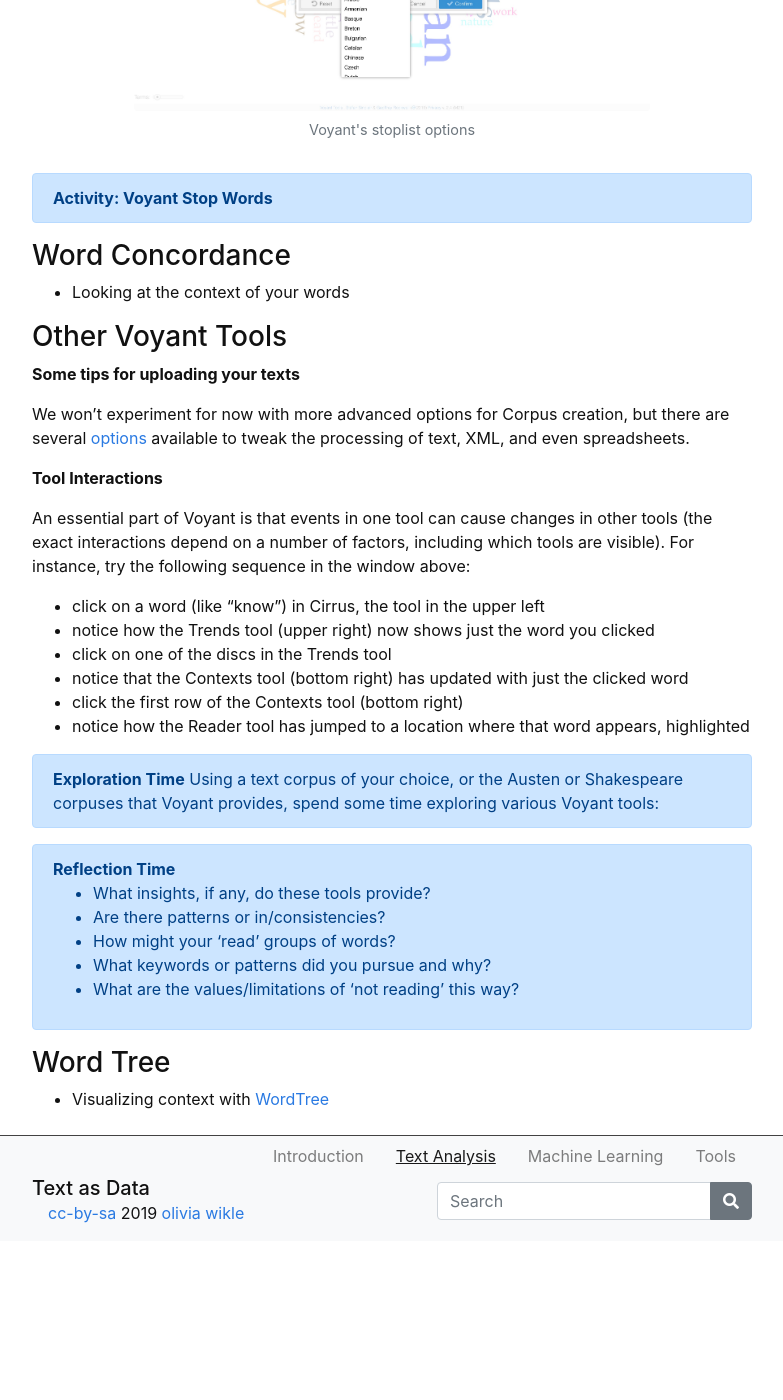
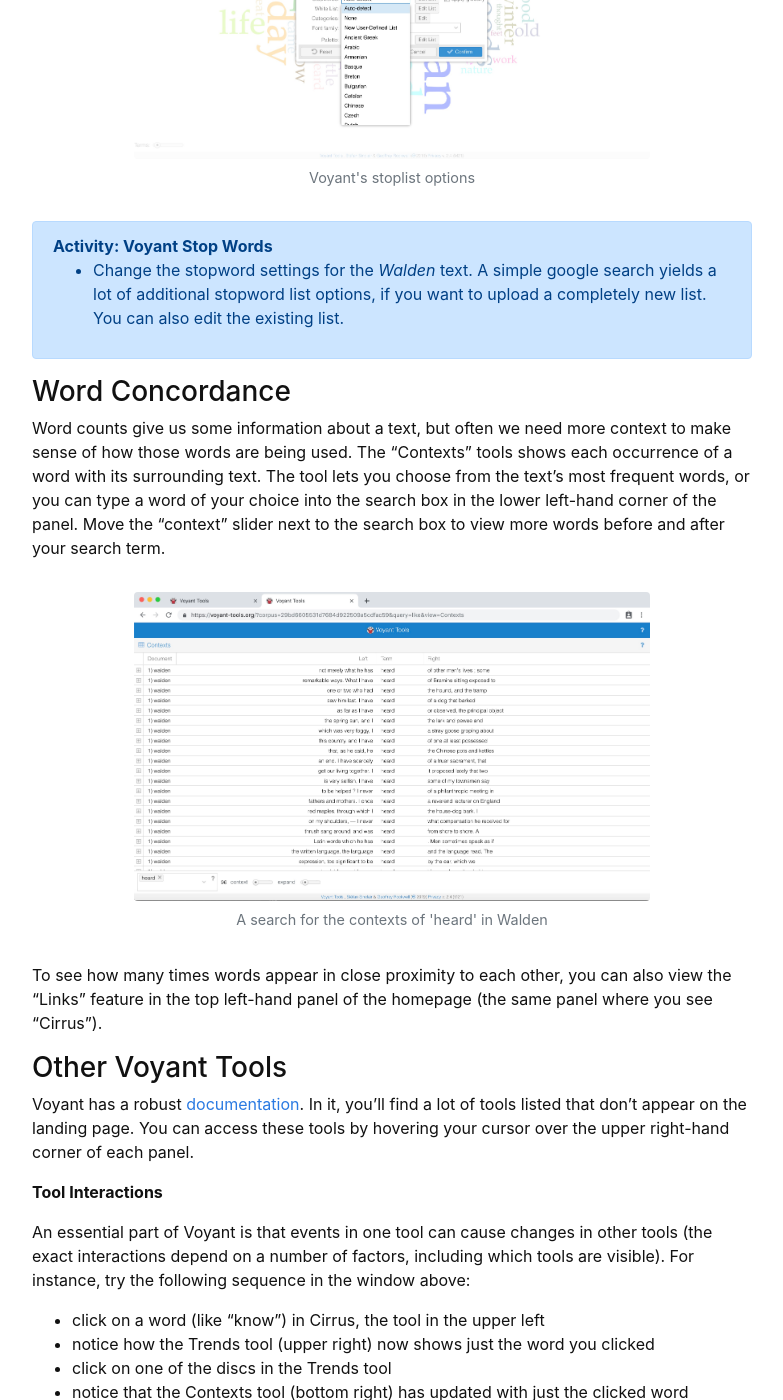
Before and after one commit to owikle/topicmodeling, a Jekyll site: the page built from content/1-analysis.md, in a window 1280 px wide and 1400 px high, scrolled down 5113 px. Shown: the whole window, without its empty margins (248-1031 px from the left). Built offline with Jekyll 4.4.1, drawn with Linux system fonts in a browser that asks for light colours; before the commit the page ends 6354 px from its top, so only the background shows below that; some of the changed text lies outside the part shown.

Commit message:
adding analysis content

```diff
--- a/content/1-analysis.md
+++ b/content/1-analysis.md
@@ -74,7 +74,7 @@ Voyant Tools is intended as a tool for exploration and to assist with interpreta
 
 **Stopword List**
 
-A stopword is a word (usually a commonly-used word) that an application has been programmed to ignore. Usually, stopword lists contain common words such as a, an, the, and, to, from, etc. Stopword lists are customizable, allowing the researcher to remove words such as character or place names from the analysis. Voyant automatically analyzes your text using a stop word list, but you can delete or edit this list as you see fit.
+A stopword is a word (usually a commonly-used word) that an application has been programmed to ignore. Usually, stopword lists contain common words such as a, an, the, and, to, from, etc. Sometimes, it can be useful to add common words like person names or place names, depending on what your research question is. Stopword lists are customizable, allowing the researcher to remove words such as character or place names from the analysis. Voyant automatically analyzes your text using a stop word list, but you can delete or edit this list as you see fit.
 
 Compare the following two screenshots. The first uses Voyant's *Auto-detect* stopword setting. In this case, it has recognized this text as English, so it is using a standard English stopword list. The second uses Voyant's *None* stopword setting.
 
@@ -88,21 +88,23 @@ If you have your own stopword list, you can upload this instead. Or you can simp
 
 {% include figure.html img="stoplist.jpg" alt="voyant stoplist dropdown" caption="Voyant's stoplist options" width="75%" %}
 
-
 {% capture text %}
 **Activity: Voyant Stop Words**
-
+- Change the stopword settings for the *Walden* text. A simple google search yields a lot of additional stopword list options, if you want to upload a completely new list. You can also edit the existing list.
 {% endcapture %}
 {% include alert.md text=text color=secondary %}
 
 ### Word Concordance
-- Looking at the context of your words
+
+Word counts give us some information about a text, but often we need more context to make sense of how those words are being used. The "Contexts" tools shows each occurrence of a word with its surrounding text. The tool lets you choose from the text's most frequent words, or you can type a word of your choice into the search box in the lower left-hand corner of the panel. Move the "context" slider next to the search box to view more words before and after your search term.
+
+{% include figure.html img="contexts.jpg" alt="voyant-contexts" caption="A search for the contexts of 'heard' in Walden" width="75%" %}
+
+To see how many times words appear in close proximity to each other, you can also view the "Links" feature in the top left-hand panel of the homepage (the same panel where you see "Cirrus").
 
 ### Other Voyant Tools
 
-**Some tips for uploading your texts**
-
-We won't experiment for now with more advanced options for Corpus creation, but there are several [options](https://voyant-tools.org/docs/#!/guide/corpuscreator-section-options) available to tweak the processing of text, XML, and even spreadsheets.
+Voyant has a robust [documentation](http://docs.voyant-tools.org/tools/){:target='_blank'}. In it, you'll find a lot of tools listed that don't appear on the landing page. You can access these tools by hovering your cursor over the upper right-hand corner of each panel.
 
 **Tool Interactions**
 
@@ -117,7 +119,13 @@ An essential part of Voyant is that events in one tool can cause changes in othe
 
 {% capture text %}
 **Exploration Time**
-Using a text corpus of your choice, or the Austen or Shakespeare corpuses that Voyant provides, spend some time exploring various Voyant tools:
+
+Let's explore a larger set of texts. Using a text corpus of your choice, spend some time exploring various Voyant tools.
+
+Sample Corpuses:
+- Your own writing
+- The Austen or Shakespeare corpuses that Voyant provides
+- This [corpus](https://www.dropbox.com/s/f7z1i8hg9pzg9wk/American.zip?dl=0){:target='_blank'} of American literature (here's a list of the [titles](https://www.dropbox.com/s/4sug61lqvfw3673/American.xlsx?dl=0)){:target='_blank'} (Curated by [Miriam Posner](https://github.com/miriamposner/voyant-workshop/blob/master/investigating-texts-with-voyant.md))
 {% endcapture %}
 {% include alert.md text=text color=secondary %}
 
@@ -125,6 +133,7 @@ Using a text corpus of your choice, or the Austen or Shakespeare corpuses that V
 **Reflection Time**
 - What insights, if any, do these tools provide?
 - Are there patterns or in/consistencies?
+    - Do you trust these patterns? Could you verify their accuracy somehow?
 - How might your 'read' groups of words?
 - What keywords or patterns did you pursue and why?
 - What are the values/limitations of 'not reading' this way?
@@ -132,4 +141,14 @@ Using a text corpus of your choice, or the Austen or Shakespeare corpuses that V
 {% include alert.md text=text color=secondary %}
 
 ### Word Tree
-- Visualizing context with [WordTree](https://www.jasondavies.com/wordtree/)
+
+Want to compare similarities between your words' contexts? Visualizing your text using a word tree can help with this. A word tree is a visual search tool for text that groups the various patterns that exist in the text that comes after your chosen word or phrase. The contexts are arranged in a tree-like branching structure to reveal recurrent themes and phrases. The results can be at times unsurprising and at other times revealing, leading to further research.
+
+{% capture text %}
+**Word Tree Activity: Give it a try using [WordTree](https://www.jasondavies.com/wordtree/)**
+{% endcapture %}
+{% include alert.md text=text color=secondary %}
+
+# Additional Resources
+
+- [Antconc](https://www.laurenceanthony.net/software/antconc/): an open-source tool for word concordance and text analysis. This software is an easy download with robust documentation and more reliable performance than Voyant.
```
